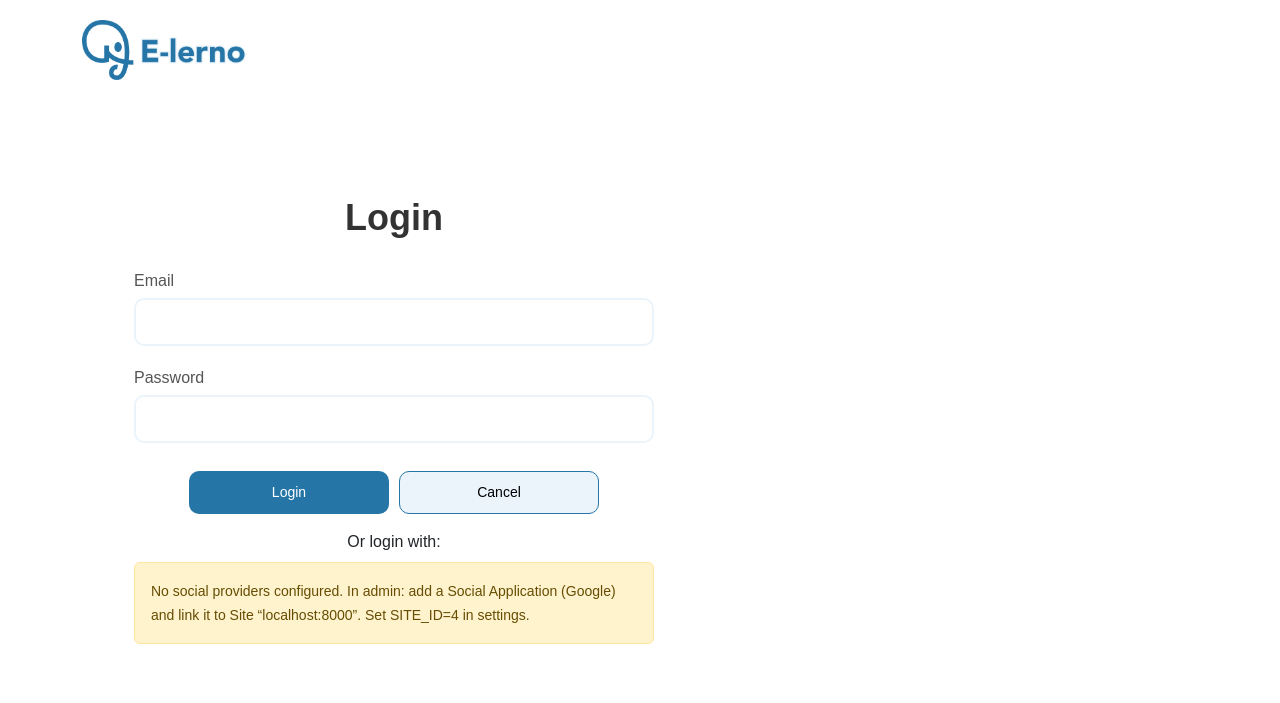
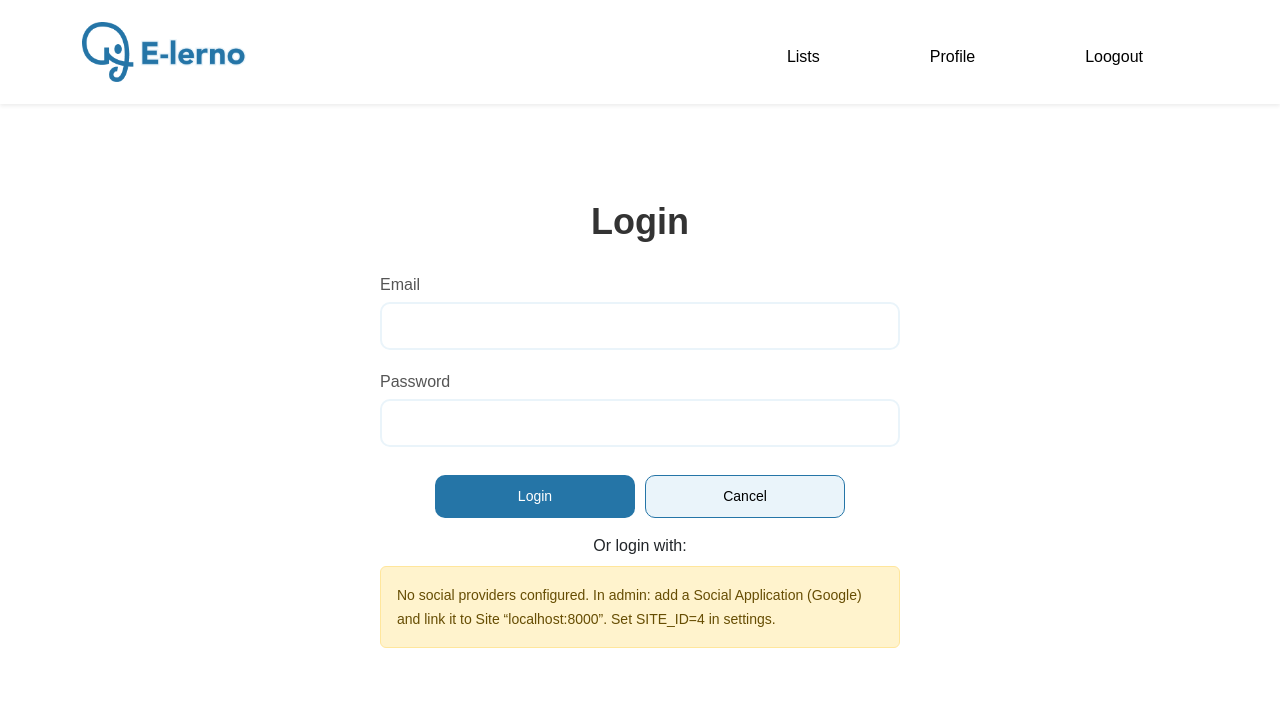
Before and after one commit to Group-Projects-FIAE/sprach-lernen-app, a Django app: page /accounts/login/ in a window 1280 px wide. Shown: the top 703 px of the page. Run offline with Django 5.2, Linux system fonts and the light colour scheme; some libraries are stand-ins or nearby versions.

Commit message:
rebased sidebar to navbar

```diff
--- a/templates/account/login.html
+++ b/templates/account/login.html
@@ -5,8 +5,8 @@
 
 {% block content %}
 
-            <div class="container">
-                <form class="register-form" method="post" action="{% url 'account_login' %}">
+<div class="login-container">
+    <form class="register-form" method="post" action="{% url 'account_login' %}">
                     {% csrf_token %}
                     <h1>Login</h1>
 
--- a/templates/base.html
+++ b/templates/base.html
@@ -15,26 +15,22 @@
 </head>
 <body>
     {% block navbar %}
-    <nav class="navbar bg-white mb-2">
-        <div class="container">
+    <nav class="navbar shadow-sm mb-2">
+        <div class="container d-flex justify-content-between">
             <a class="navbar-brand" href="/">
                 <img src="{% static 'logo.png' %}" alt="Elerno logo" style="height: 60px;">
             </a>
+            <div class="d-flex flex-row">
+                <div class="p-2"><a class="navbar-btn" href="lists/lists.html">Lists</a></div>
+                <div class="p-2"><a class="navbar-btn" href="account/profile.html">Profile</a></div>
+                <div class="p-2"><a class="navbar-btn" href="account/logout.html">Loogout</a></div>
+            </div>
         </div>
     </nav>
     {% endblock %}
 
-
-
     <main class="d-flex justify-content-center py-5">
-        {%if user.is_authenticated %}
-            <div class="sidebar d-flex align-items-center">
-                {% include 'menu.html' %}
-            </div>
-        {% endif %}
-        <div class="container">
-            {% block content %}{% endblock %}
-        </div>
+        {% block content %}{% endblock %}
     </main>
 
 
--- a/templates/style.css
+++ b/templates/style.css
@@ -28,13 +28,8 @@
         h3{
             font-size: 18px;
             font-weight: light;
-        }}
-        .sidebar {
-        width: 250px;
-        box-shadow: 2px 0px 14px rgba(37, 117, 167, 0.1);
-    }
-
-    .sidebar-btn{
+        }
+    .navbar-btn{
         text-decoration: none;
         display: inline-block;
         color: black;
@@ -46,7 +41,7 @@
         border: 2px solid white;
     }
 
-    .sidebar-btn:hover {
+    .navbar-btn:hover {
         background: #EAF4FA;
         border: 2px solid  rgba(37, 117, 167, 0.1);
 
@@ -62,10 +57,10 @@
             font-size: 20px;
         }
 
-        .container {
-            display: flex-start;
+        .login-container {
+            display: flex;
             justify-content: center;
-            align-items: left;
+            align-items: center;
         }
 
         .register-form {
@@ -137,8 +132,6 @@
         .btn-cancel:hover {
             background-color: #d0e7f4;
         }
-
-
 
         .dashboard-container {
             max-width: 1200px;
```
Also changed, not shown: templates/menu.html (deleted, +0 -13 lines).
